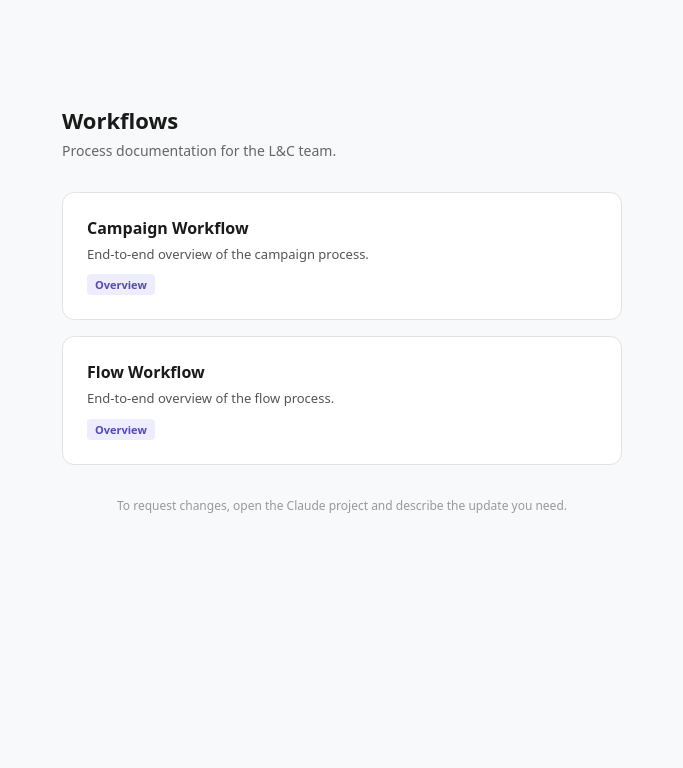
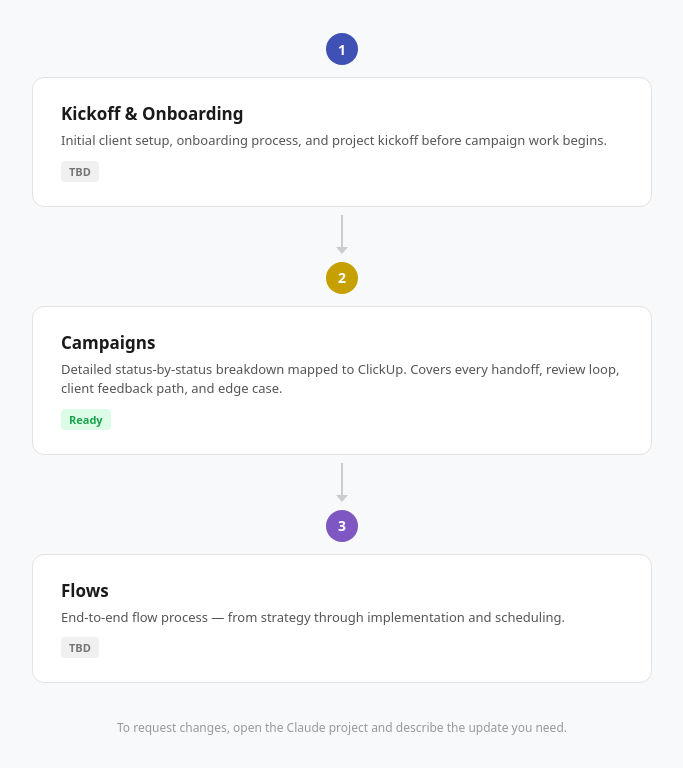
Before and after one commit to franluckandco/onboardingworkflows, a plain HTML site: page index.html in a window 1280 px wide. Shown: the part 91-859 px from the top of the page, without its empty margins (298-981 px from the left). Before the commit the page ends 800 px from the top, so only its background shows below. Drawn offline with Linux system fonts and the light colour scheme.

Commit message:
Update index.html

```diff
--- a/index.html
+++ b/index.html
@@ -3,43 +3,77 @@
 <head>
 <meta charset="UTF-8">
 <meta name="viewport" content="width=device-width, initial-scale=1.0">
-<title>Campaign Workflows</title>
+<title>Workflows</title>
 <style>
   * { margin: 0; padding: 0; box-sizing: border-box; }
-  body { font-family: system-ui, -apple-system, sans-serif; background: #f8f9fa; color: #1a1a1a; min-height: 100vh; display: flex; align-items: center; justify-content: center; padding: 24px; }
-  .container { max-width: 560px; width: 100%; }
-  h1 { font-size: 22px; font-weight: 700; margin-bottom: 6px; }
-  .subtitle { font-size: 14px; color: #666; margin-bottom: 32px; }
-  .card { background: #fff; border: 1px solid #e2e2e2; border-radius: 12px; padding: 24px; margin-bottom: 16px; text-decoration: none; color: inherit; display: block; transition: box-shadow 0.15s, border-color 0.15s; }
+  body { font-family: system-ui, -apple-system, sans-serif; background: #f8f9fa; color: #1a1a1a; min-height: 100vh; display: flex; align-items: center; justify-content: center; padding: 32px 24px; }
+  .container { max-width: 620px; width: 100%; }
+  h1 { font-size: 24px; font-weight: 700; margin-bottom: 4px; }
+  .subtitle { font-size: 14px; color: #666; margin-bottom: 36px; }
+
+  .process { display: flex; flex-direction: column; align-items: center; gap: 0; }
+
+  .step-num { width: 32px; height: 32px; border-radius: 50%; display: flex; align-items: center; justify-content: center; font-size: 14px; font-weight: 700; color: #fff; margin-bottom: 12px; }
+
+  .card { background: #fff; border: 1px solid #e2e2e2; border-radius: 12px; padding: 24px 28px; text-decoration: none; color: inherit; display: block; transition: box-shadow 0.15s, border-color 0.15s; width: 100%; }
   .card:hover { border-color: #534AB7; box-shadow: 0 4px 16px rgba(83,74,183,0.12); }
-  .card h2 { font-size: 16px; font-weight: 600; margin-bottom: 6px; }
+  .card h2 { font-size: 17px; font-weight: 600; margin-bottom: 6px; display: flex; align-items: center; gap: 8px; }
   .card p { font-size: 13px; color: #555; line-height: 1.5; }
   .tag { display: inline-block; font-size: 11px; font-weight: 600; padding: 3px 8px; border-radius: 4px; margin-top: 10px; }
-  .tag.detailed { background: #FAECE7; color: #993C1D; }
-  .tag.overview { background: #EEEDFE; color: #534AB7; }
-  .footer { margin-top: 32px; font-size: 12px; color: #999; text-align: center; }
+  .tag-ready { background: #DCFCE7; color: #16A34A; }
+  .tag-tbd { background: #F0F0F0; color: #757575; }
+
+  .connector { display: flex; flex-direction: column; align-items: center; padding: 8px 0; }
+  .connector .pipe { width: 2px; height: 32px; background: #ccc; }
+  .connector .arrow { width: 0; height: 0; border-left: 6px solid transparent; border-right: 6px solid transparent; border-top: 7px solid #ccc; }
+
+  .footer { margin-top: 36px; font-size: 12px; color: #999; text-align: center; }
 </style>
 </head>
 <body>
 <div class="container">
   <h1>Workflows</h1>
-  <p class="subtitle">Process documentation for the L&C  team.</p>
+  <p class="subtitle">Full process overview — from onboarding to launch</p>
 
-  <a class="card" href="campaigns-workflow.html">
-    <h2>Campaign Workflow</h2>
-    <p>End-to-end overview of the campaign process.</p>
-    <span class="tag overview">Overview</span>
-  </a>
+  <div class="process">
 
-  <a class="card" href="flows-workflow.html">
-    <h2>Flow Workflow</h2>
-    <p>End-to-end overview of the flow process.</p>
-    <span class="tag overview">Overview</span>
-  </a>
+    <!-- Step 1 -->
+    <div style="display:flex;flex-direction:column;align-items:center;width:100%;">
+      <div class="step-num" style="background:#3F51B5;">1</div>
+      <a class="card" href="kickoff-onboarding.html">
+        <h2>Kickoff & Onboarding</h2>
+        <p>Initial client setup, onboarding process, and project kickoff before campaign work begins.</p>
+        <span class="tag tag-tbd">TBD</span>
+      </a>
+    </div>
 
-  <div class="footer">
-    To request changes, open the Claude project and describe the update you need.
+    <div class="connector"><div class="pipe"></div><div class="arrow"></div></div>
+
+    <!-- Step 2 -->
+    <div style="display:flex;flex-direction:column;align-items:center;width:100%;">
+      <div class="step-num" style="background:#C5A000;">2</div>
+      <a class="card" href="campaigns-workflow.html">
+        <h2>Campaigns</h2>
+        <p>Detailed status-by-status breakdown mapped to ClickUp. Covers every handoff, review loop, client feedback path, and edge case.</p>
+        <span class="tag tag-ready">Ready</span>
+      </a>
+    </div>
+
+    <div class="connector"><div class="pipe"></div><div class="arrow"></div></div>
+
+    <!-- Step 3 -->
+    <div style="display:flex;flex-direction:column;align-items:center;width:100%;">
+      <div class="step-num" style="background:#7E57C2;">3</div>
+      <a class="card" href="flows-workflow.html">
+        <h2>Flows</h2>
+        <p>End-to-end flow process — from strategy through implementation and scheduling.</p>
+        <span class="tag tag-tbd">TBD</span>
+      </a>
+    </div>
+
   </div>
+
+  <div class="footer">To request changes, open the Claude project and describe the update you need.</div>
 </div>
 </body>
 </html>
```
